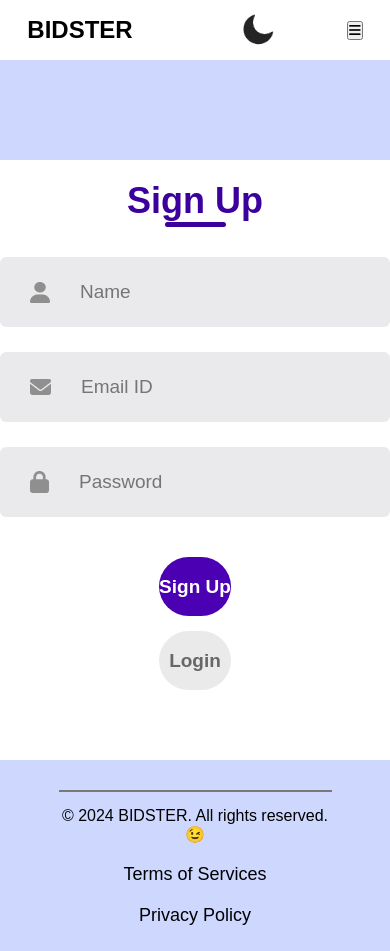
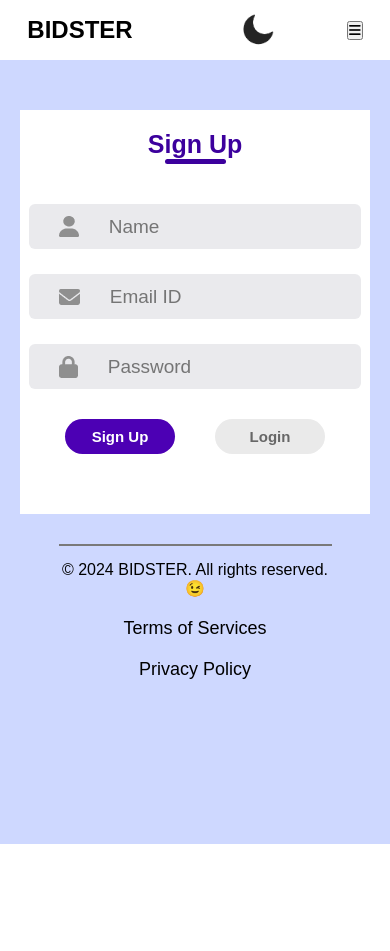
Before and after one commit to priyanshuuranjan/Bidding, a React (Create React App) app: page /login in a window 390 px wide. After the commit the page ends 844 px from the top, so only its background shows below. Built offline with nearby package versions, Linux system fonts and the light colour scheme.

Commit message:
Login Responsive

```diff
--- a/src/component/pages/authentication/LoginSignup.css
+++ b/src/component/pages/authentication/LoginSignup.css
@@ -28,7 +28,7 @@
   border-radius: 9px;
 }
 .inputs {
-  margin-top: 40px;
+  margin-top: 50px;
   display: flex;
   flex-direction: column;
   gap: 25px;
@@ -48,7 +48,7 @@
 }
 
 .input input {
-  height: 50px;
+  height: 20px;
   width: 400px;
   background: transparent;
   border: none;
@@ -93,38 +93,43 @@
 }
 @media only screen and (max-width: 600px) {
   .auth {
-    width: 100%;
-    margin-top: 100px; /* Adjust margin-top for spacing */
+    width: 350px;
+    margin-top: 50px;
   }
 
   .header {
-    margin-top: 20px; /* Adjust margin-top for spacing */
+    margin-top: 20px;
   }
 
   .inputs {
-    margin-top: 30px; /* Adjust margin-top for spacing */
+    margin-top: 40px;
   }
 
   .input {
-    width: 100%; /* Make input fields full width */
+    width: 95%; /* Make input fields full width */
+    height: 45px;
   }
 
   .forgot-password {
-    padding-right: 0; /* Remove right padding */
-    text-align: center; /* Center the text */
+    padding-right: 0;
+    text-align: center;
   }
 
   .submit-container {
-    flex-direction: column; /* Stack buttons vertically */
-    gap: 15px; /* Add gap between buttons */
-    margin: 40px auto; /* Adjust margin as needed */
+    /* flex-direction: column;  Stack buttons vertically */
+    gap: 40px;
+    margin: 30px auto;
   }
 
   .submit {
-    width: 100%; /* Make buttons full width */
+    width: 110px;
+    height: 35px;
+    border-radius: 40px;
+    font-size: 15px;
+    cursor: pointer;
   }
 
   .text {
-    font-size: 36px; /* Decrease font size for smaller screens */
+    font-size: 25px; /* Decrease font size for smaller screens */
   }
 }
```
